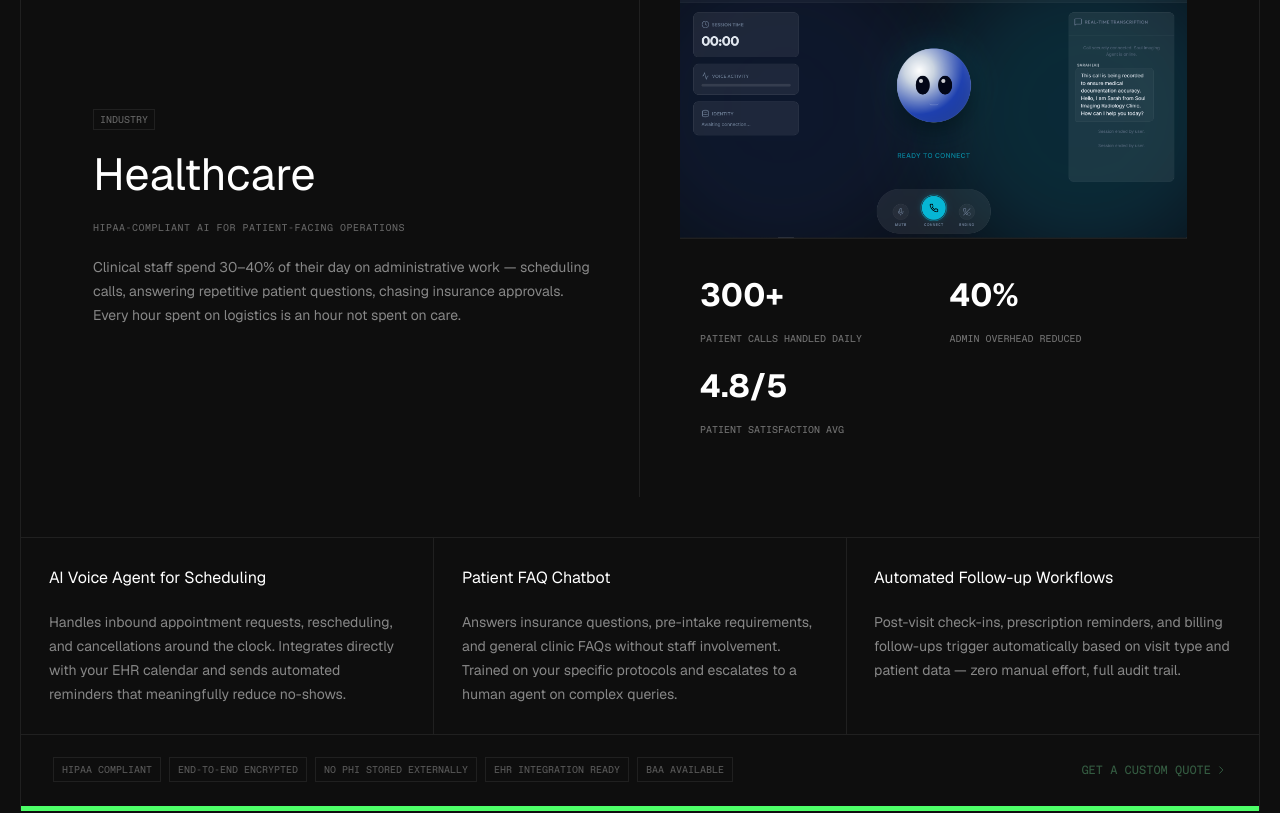
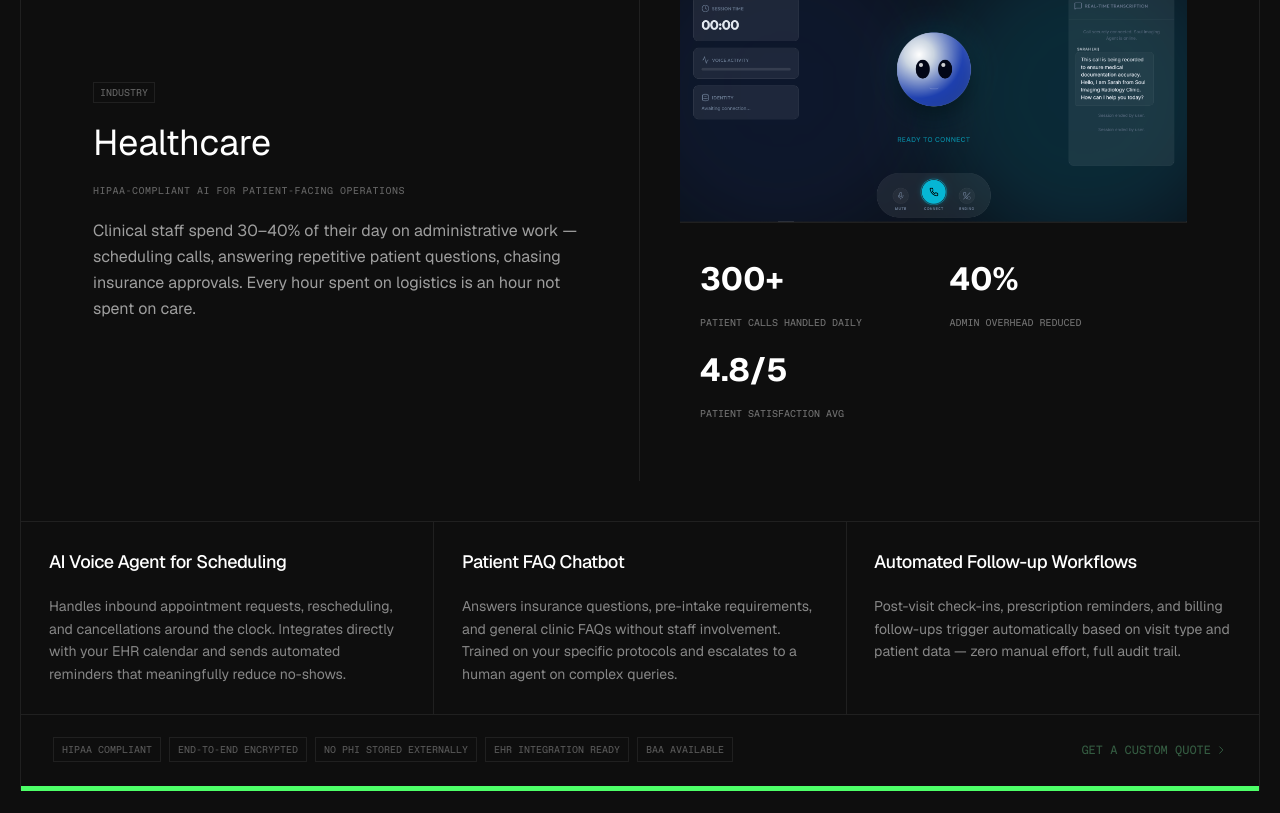
Before and after one commit to SOBANEJAZ/eledralabs-landing-page-2.0, a Next.js app: page /solutions in a window 1280 px wide. Shown: the part 600-1413 px from the top of the page. Built offline with nearby package versions, Linux system fonts and the light colour scheme.

Commit message:
style(solutions): standardise spacing boxes for solution headers

```diff
--- a/components/Solutions.tsx
+++ b/components/Solutions.tsx
@@ -175,10 +175,10 @@ const testimonials = [
 
 export default function Solutions() {
   return (
-    <section id="solutions" className="flex flex-col">
+    <section id="solutions" className="flex flex-col gap-6 md:gap-10">
       {/* Page Header */}
-      <div className="border border-border mb-5 md:mb-8">
-        <div className="h-80 border-b border-border flex flex-col gap-5 px-5 py-5 relative overflow-hidden">
+      <div className="border border-border -mb-4 md:-mb-6">
+        <div className="h-80 border-b border-border flex flex-col gap-5 px-5 pt-0 pb-5 relative overflow-hidden">
           <div className="pointer-events-none absolute inset-0 bg-surface mix-blend-screen" aria-hidden="true">
             <img
               alt=""
@@ -232,12 +232,12 @@ export default function Solutions() {
               </div>
               <h2
                 className="font-sans text-white leading-110"
-                style={{ fontSize: 'clamp(2rem, 3.5vw, 3rem)' }}
+                style={{ fontSize: 'clamp(1.6rem, 2.8vw, 2.4rem)' }}
               >
                 {ind.sector}
               </h2>
               <p className="font-favorit text-2xs text-white/35 uppercase tracking-wider">{ind.tagline}</p>
-              <p className="font-sans text-sm text-white/50 leading-6 max-w-xl">{ind.problem}</p>
+              <p className="font-sans text-sm md:text-base text-white/60 leading-relaxed max-w-2xl">{ind.problem}</p>
             </div>
             {/* Metrics panel */}
             <div className="sol-industry-media flex flex-col">
@@ -270,12 +270,12 @@ export default function Solutions() {
             {ind.solutions.map((sol, j) => (
               <div
                 key={sol.title}
-                className={`sol-feature-card flex flex-col gap-3${
+                className={`sol-feature-card flex flex-col gap-3.5${
                   j < ind.solutions.length - 1 ? ' border-b lg:border-b-0 lg:border-r border-border' : ''
                 }`}
               >
-                <h4 className="font-sans text-white text-base leading-normal">{sol.title}</h4>
-                <p className="font-sans text-sm text-white/50 leading-6">{sol.body}</p>
+                <h4 className="font-sans text-white text-base md:text-lg font-medium leading-snug tracking-tight">{sol.title}</h4>
+                <p className="font-sans text-sm text-white/50 leading-relaxed">{sol.body}</p>
               </div>
             ))}
           </div>
@@ -313,10 +313,10 @@ export default function Solutions() {
       <div className="border border-border mb-5 md:mb-8 flex flex-col md:flex-row md:items-center justify-between gap-4">
         <div className="flex flex-col gap-2">
           <p className="font-favorit text-2xs text-white/30 uppercase tracking-widest">Not listed?</p>
-          <p className="font-sans text-white text-lg leading-normal">
+          <p className="font-sans text-white text-lg md:text-xl leading-normal font-medium">
             We also build for legal, education, logistics, and financial-services teams.
           </p>
-          <p className="font-sans text-sm text-white/50 leading-6 max-w-xl">
+          <p className="font-sans text-sm md:text-[15px] text-white/50 leading-relaxed max-w-xl">
             Every engagement starts with a 30-minute operations map. If it&apos;s repetitive, customer-facing,
             or after-hours — there is almost certainly a workflow worth automating.
           </p>
```
